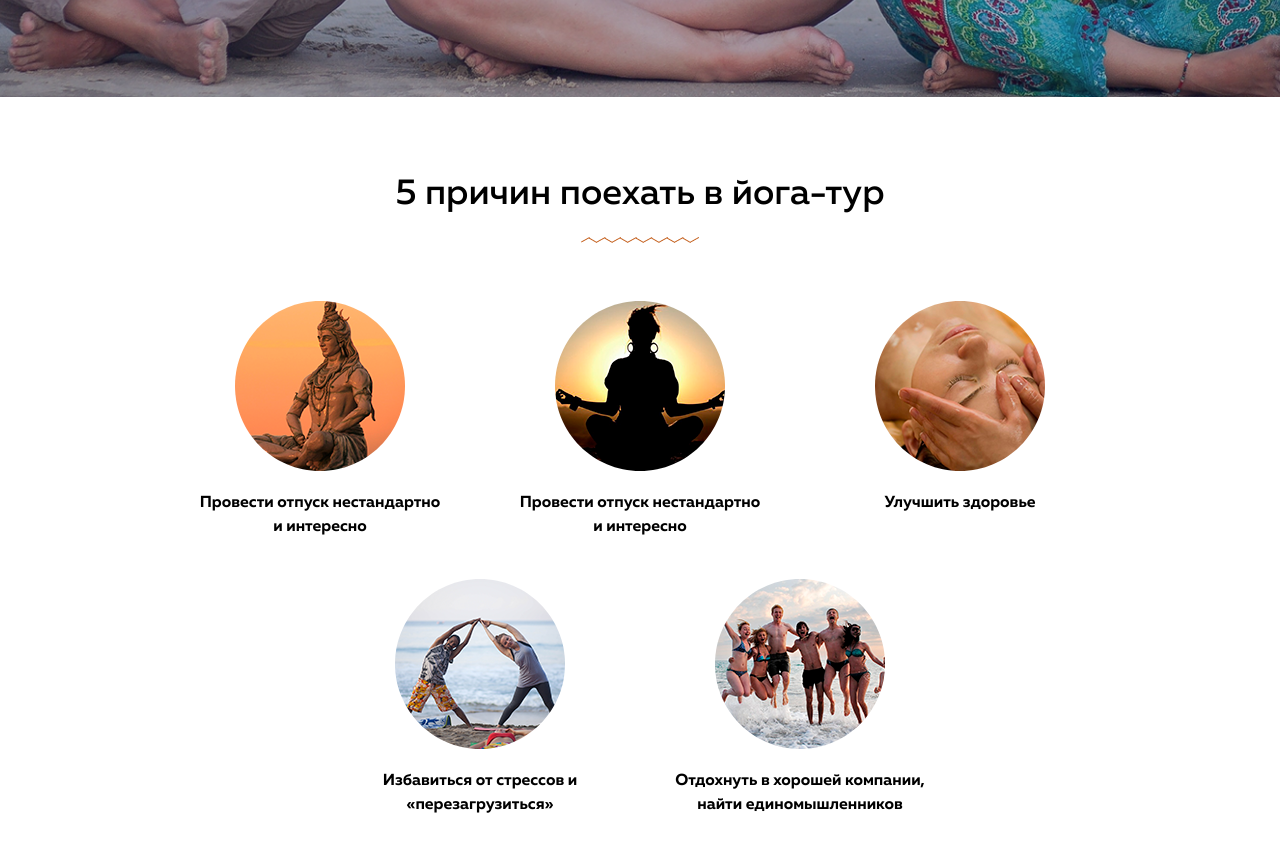
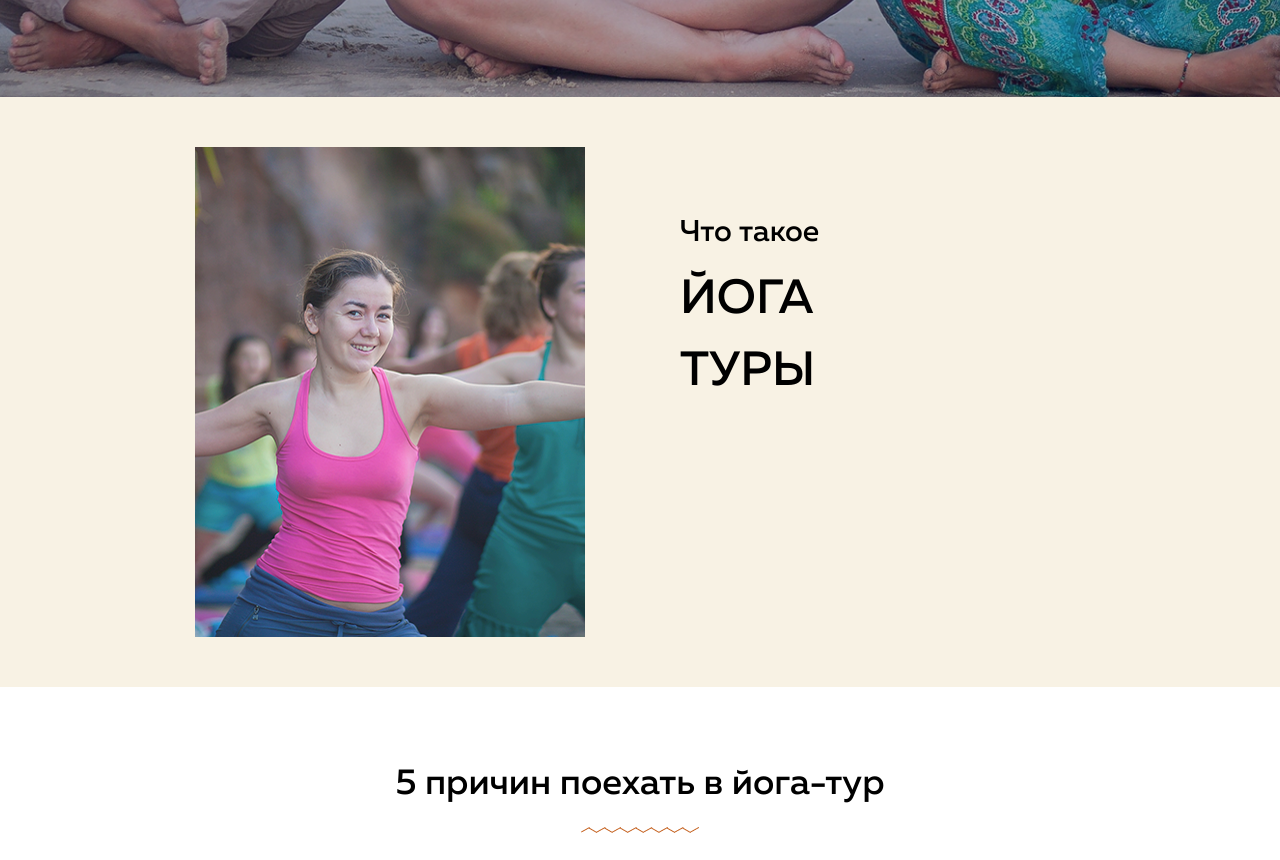
Before and after one commit to dmitriywolf/yoga, a website: page src/index.html in a window 1280 px wide. Shown: the part 703-1563 px from the top of the page. Drawn offline with nearby package versions, Linux system fonts and the light colour scheme; files that its build step writes are made by us from their sources; files whose address does not match are found by name.

Commit message:
preable styles

```diff
--- a/src/index.html
+++ b/src/index.html
@@ -61,6 +61,20 @@
     </div> <!--/.intro-->
 
     <!--Preamble-->
+    <div class="section--bg preamble__wrapper">
+        <div class="container">
+            <div class="preamble row">
+                <div class="preamble__img-wrapper col-6">
+                    <img src="img/preamble/item-1.png" alt="">
+                </div>
+
+                <div class="preamble__content col-6">
+                    <h2 class="preamble__title"><span>Что такое</span><br>йога туры</h2>
+                </div>
+
+            </div>
+        </div> <!--/.container-->
+    </div> <!--/.section .preamble-->
 
 
     <!-- Reasons -->
--- /dev/null
+++ b/src/scss/blocks/preamble.scss
@@ -0,0 +1,26 @@
+.preamble__wrapper {
+    padding: 50px 0;
+}
+
+.preamble__img-wrapper {
+    text-align: right;
+     img {
+         margin-right: 45px;
+     }
+}
+
+
+.preamble__title {
+    max-width: 266px;
+    margin: 45px auto 30px 30px;
+
+    font-size: 48px;
+    font-weight: 500;
+
+    text-transform: uppercase;
+
+    span {
+        font-size: 30px;
+        text-transform: initial;
+    }
+}
--- a/src/scss/global/section.scss
+++ b/src/scss/global/section.scss
@@ -9,7 +9,7 @@
 
 
 .section--bg {
-    background-color: $theme-color;
+    background-color: $bg-color;
 }
 
 .section__title {
--- a/src/scss/style.scss
+++ b/src/scss/style.scss
@@ -16,3 +16,5 @@
 @import "blocks/intro";
 
 @import "blocks/reasons";
+
+@import "blocks/preamble";
```
Also changed, not shown: src/img/preamble/item-1.png (added).
